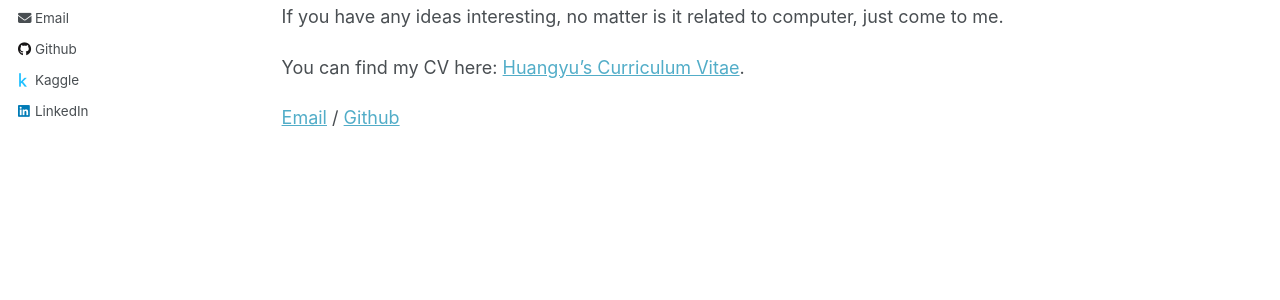
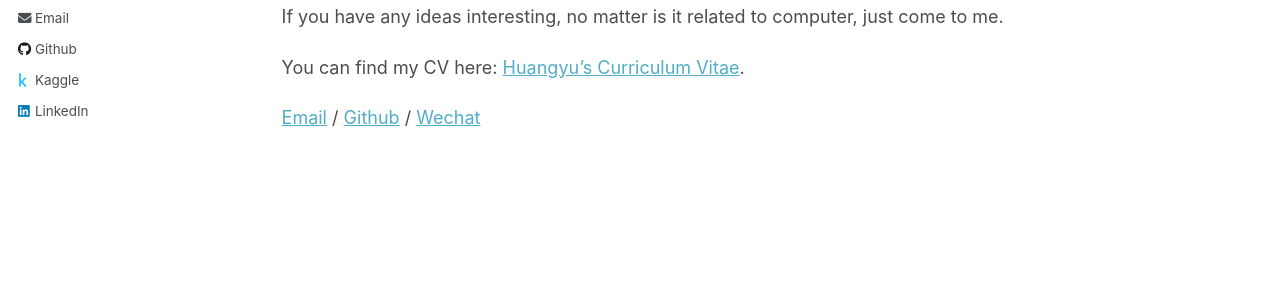
Before and after one commit to DavidZhang0710/DavidZhang0710.github.io, a Jekyll site: the page built from _pages/about.md, in a window 1280 px wide and 957 px high. Shown: the part 431-731 px from the top of the window. Built offline with Jekyll 4.4.1, drawn with Linux system fonts in a browser that asks for light colours.

Commit message:
feat: add wechat QR

```diff
--- a/_pages/about.md
+++ b/_pages/about.md
@@ -18,4 +18,4 @@ If you have any ideas interesting, no matter is it related to computer, just com
 
 You can find my CV here: [Huangyu's Curriculum Vitae](../files/Curriculum_Vitae.pdf).
 
-[Email](mailto:zhanghuangyu0710@gmail.com) / [Github](https://github.com/DavidZhang0710)
+[Email](mailto:zhanghuangyu0710@gmail.com) / [Github](https://github.com/DavidZhang0710) / [Wechat](../images/wechat.jpg)
```
Also changed, not shown: images/wechat.jpg (added).
